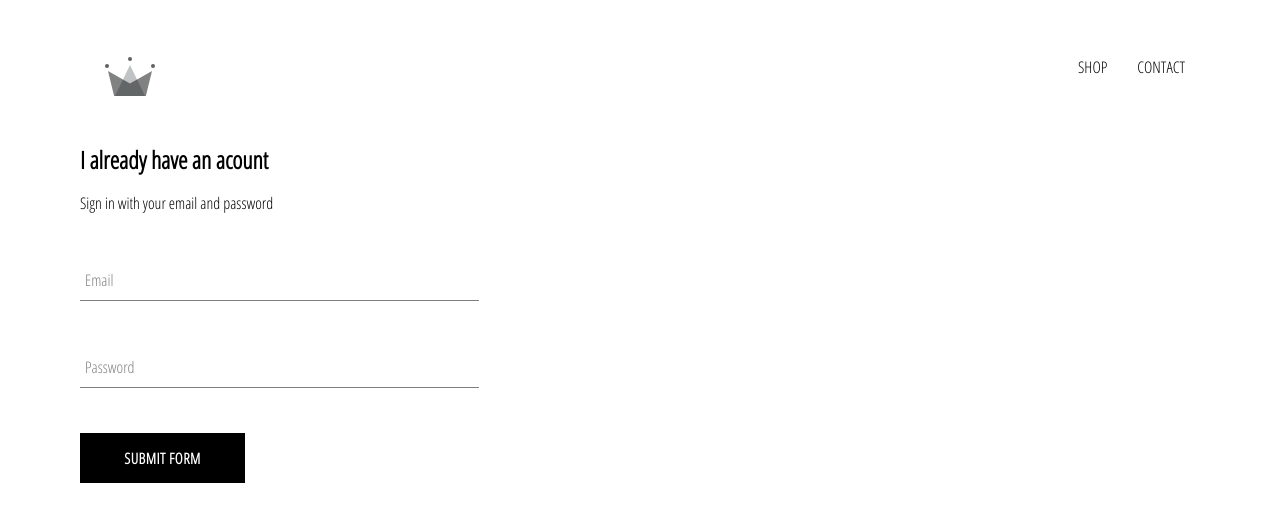
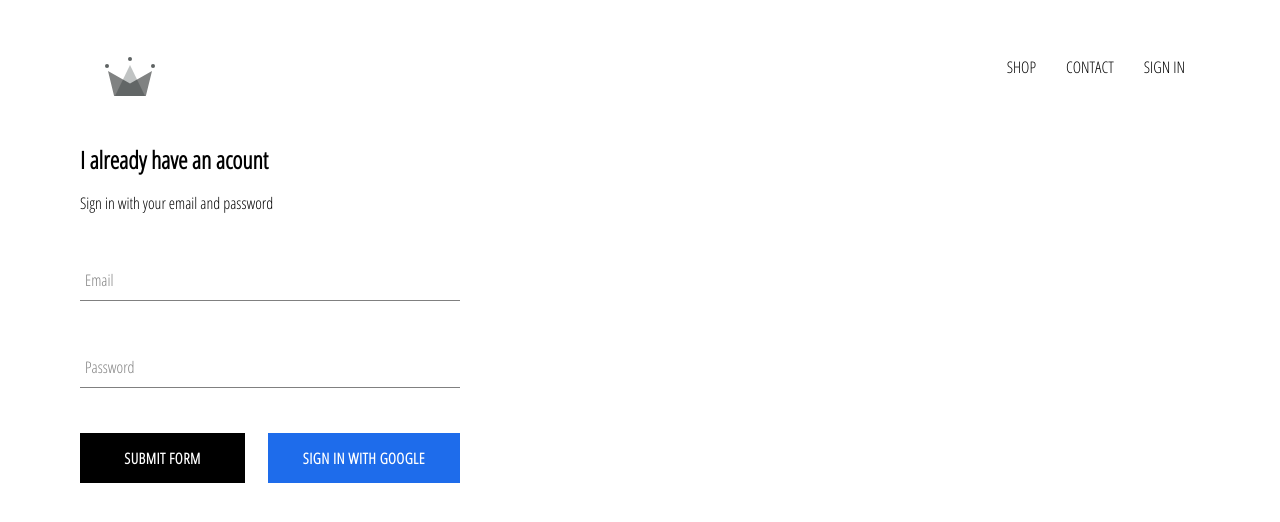
Before and after one commit to mohadese-mousavi/shop-udemy, a React (Create React App) app: page /signin in a window 1280 px wide. Shown: the top 522 px of the page. Built offline with nearby package versions, Linux system fonts and the light colour scheme; no server answers.

Commit message:
add auth

```diff
--- a/package.json
+++ b/package.json
@@ -6,6 +6,7 @@
         "@testing-library/jest-dom": "^5.11.4",
         "@testing-library/react": "^11.1.0",
         "@testing-library/user-event": "^12.1.10",
+        "firebase": "^8.6.8",
         "gh-pages": "^3.2.2",
         "node-sass": "^6.0.0",
         "react": "^17.0.2",
--- a/src/App.css
+++ b/src/App.css
@@ -15,3 +15,7 @@
     text-decoration: none;
     color: #000;
 }
+
+* {
+    box-sizing: border-box;
+}
--- a/src/App.js
+++ b/src/App.js
@@ -1,16 +1,40 @@
 import './App.css';
+import React from 'react';
 import {Switch, Route} from 'react-router-dom';
 import Homepage from './pages/homepage/homepage.component';
 import ShopPage from './pages/shop/shop.component';
 import SignInSignUpPage from './pages/sign-in-sign-up/sign-in-sign-up.component';
 import Header from './components/header/header.component';
+import {auth} from './firebase/firebase.utils'
 
 
 
-function App() {
+class App extends React.Component {
+
+  constructor({histroy,match}){
+    super({histroy,match});
+    this.state={
+      currentUser:null
+    }
+  }
+
+  unsubscribeFromAuth=null;
+
+  componentDidMount(){
+     this.unsubscribeFromAuth = auth.onAuthStateChanged(user=>{
+        this.setState({currentUser:user});
+        console.log(user);
+    })
+  }
+
+  componentWillUnmount(){
+    this.unsubscribeFromAuth();
+  }
+
+  render(){
     return (
       <div className={'App'}>
-      <Header/>
+        <Header currentUser={this.state.currentUser}/>
         <Switch>
           <Route exact path='/' component={Homepage}/>
           <Route path='/shop' component={ShopPage}/>
@@ -21,4 +45,6 @@
     );
   }
 
+}
+
 export default App;
--- a/src/components/custom-button/custom-button.component.jsx
+++ b/src/components/custom-button/custom-button.component.jsx
@@ -1,8 +1,8 @@
 import React from 'react';
 import './custom-button.style.scss';
 
-const CustomButton = ({children , ...otherProps}) => (
-    <button className='custom-button' {...otherProps}>
+const CustomButton = ({children , isGoogleButton , ...otherProps}) => (
+    <button className={`${ isGoogleButton? 'google-sign-in' : '' } custom-button`} {...otherProps}>
         {children}
     </button>
 )
--- a/src/components/custom-button/custom-button.style.scss
+++ b/src/components/custom-button/custom-button.style.scss
@@ -13,9 +13,20 @@
     font-weight: bolder;
     border: none;
     cursor: pointer;
+    transition: background-color 300ms;
     &:hover {
-        background-color: white;
+        background-color: rgb(105, 105, 105);
         color: black;
-        border: 1px solid black;
+        border: none;
+    }
+    &.google-sign-in {
+        background-color: #1e6ceb;
+        color: #fff;
+        transition: background-color 200ms;
+        &:hover {
+            background-color: #5a8ee2;
+            color: black;
+            border: none;
+        }
     }
 }
--- a/src/components/header/header.component.jsx
+++ b/src/components/header/header.component.jsx
@@ -2,8 +2,9 @@
 import './header.style.scss';
 import { ReactComponent as Logo } from '../../assets/crown.svg';
 import { Link } from 'react-router-dom';
+import {auth} from '../../firebase/firebase.utils'
 
-const Header = (params) => (
+const Header = ({currentUser}) => (
     <div className="header">
         <Link className="logo-container" to='/'>
             <Logo className="logo"/>
@@ -11,6 +12,12 @@
         <div className="options">
             <Link className="option" to="/shop">SHOP</Link>
             <Link className="option" to="/shop">CONTACT</Link>
+            {
+                currentUser ?
+                <div className="option" onClick={()=> auth.signOut() }>SIGN OUT</div>
+                :
+                <Link className="option" to='/signin'>SIGN IN</Link>
+            }
         </div>
     </div>
 )
--- a/src/components/header/header.style.scss
+++ b/src/components/header/header.style.scss
@@ -17,6 +17,7 @@
         justify-content: flex-end;
         .option {
             padding: 10px 15px;
+            cursor: pointer;
         }
     }
 }
--- a/src/components/sign-in/sign-in.component.jsx
+++ b/src/components/sign-in/sign-in.component.jsx
@@ -1,11 +1,15 @@
 import React from 'react';
 import './sign-in.style.scss';
-import CustomButton from '../custom-button/custom-button.component'
-import FormInput from '../form-input/form-input.component'
+import CustomButton from '../custom-button/custom-button.component';
+import FormInput from '../form-input/form-input.component';
+import {signInWithGoogle} from '../../firebase/firebase.utils';
+// import {withRouter} from 'react-router-dom'
+
+
 
 class SignIn extends React.Component {
-    constructor(){
-        super()
+    constructor({history,match}){
+        super({history,match});
         this.state={
             email : '' ,
             password : ''
@@ -21,6 +25,10 @@
         const {value,name} = event.target;
         this.setState({ [name]:value });
     }
+
+    // handleGoogleSignin = () => {
+    //     signInWithGoogle().then(()=>this.history.push(` ${this.match.url}'/' `));
+    // }
 
 
     render(){
@@ -48,7 +56,10 @@
                         value={this.state.password}
                         required/>
 
-                    <CustomButton type="submit">Submit form</CustomButton>
+                    <div className="buttons">
+                        <CustomButton type="submit">Submit form</CustomButton>
+                        <CustomButton isGoogleButton onClick={signInWithGoogle}>{''}Sign in with Google{''}</CustomButton>
+                    </div>
                 </form>
             </div>
         )
--- a/src/components/sign-in/sign-in.style.scss
+++ b/src/components/sign-in/sign-in.style.scss
@@ -1,8 +1,12 @@
 .sign-in {
-    width: 30vw;
+    width: 380px;
     display: flex;
     flex-direction: column;
     .title {
         margin: 1rem 0;
     }
+    .buttons {
+        display: flex;
+        justify-content: space-between;
+    }
 }
--- /dev/null
+++ b/src/firebase/firebase.utils.js
@@ -0,0 +1,23 @@
+import firebase from 'firebase/app';
+import 'firebase/firestore';
+import 'firebase/auth';
+
+const config = {
+    apiKey: "AIzaSyCoQOvDjwECe3HXyHcSci9yDfeJBXD1Y8M",
+    authDomain: "shop-udemy-6afd4.firebaseapp.com",
+    projectId: "shop-udemy-6afd4",
+    storageBucket: "shop-udemy-6afd4.appspot.com",
+    messagingSenderId: "1092213211721",
+    appId: "1:1092213211721:web:59450c6c9ff8bb73563598",
+    measurementId: "G-3ZJHVPNYBN"
+}
+firebase.initializeApp(config);
+
+export const auth = firebase.auth();
+export const firestore = firebase.firestore();
+
+const provider = new firebase.auth.GoogleAuthProvider();
+provider.setCustomParameters({ prompt: 'select_account' });
+export const signInWithGoogle = ()=> auth.signInWithPopup(provider);
+
+export default firebase;
```
Also changed, not shown: 1 other file (tests, documents, lock files or other folders). Lines whose indentation alone changed are shown as unchanged.
